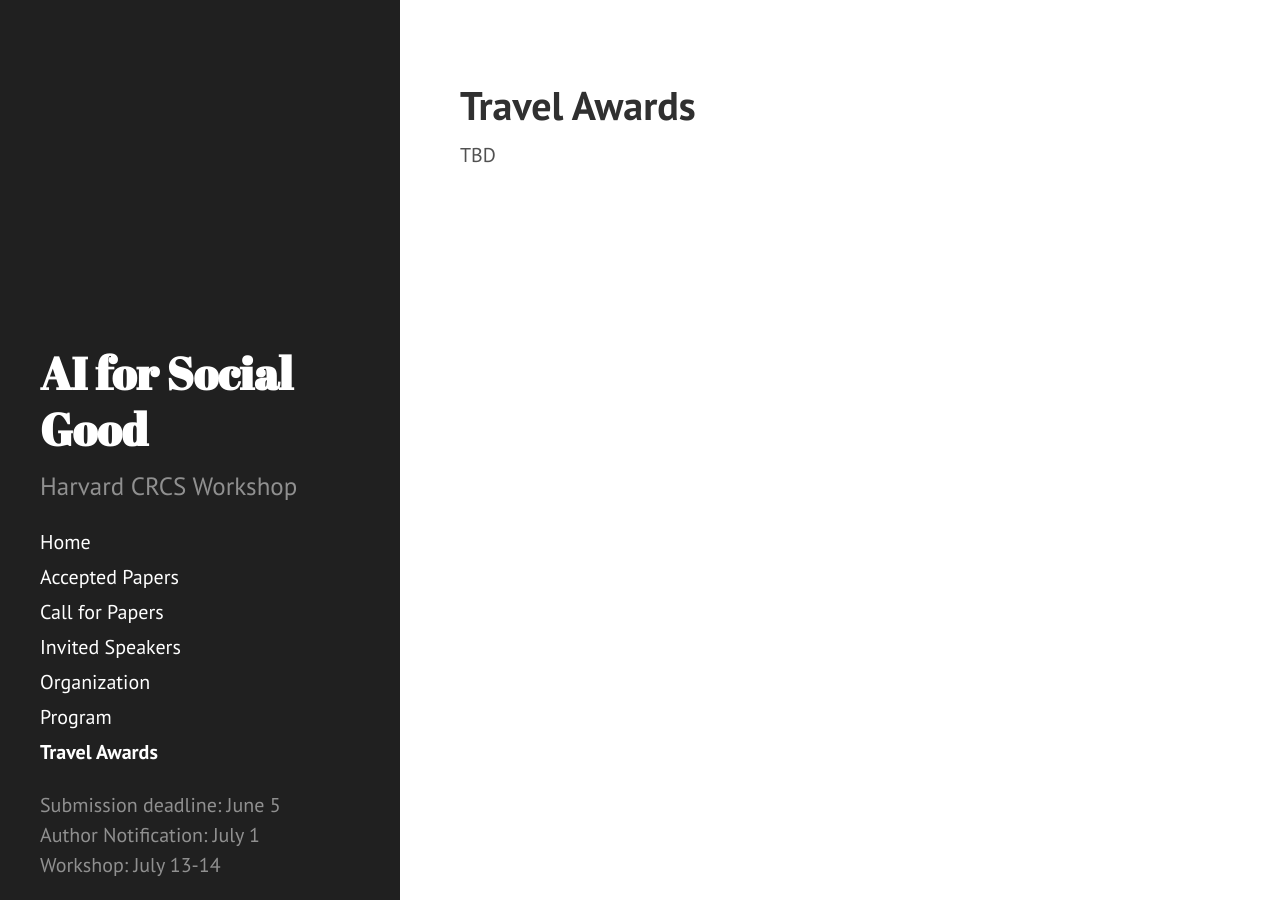
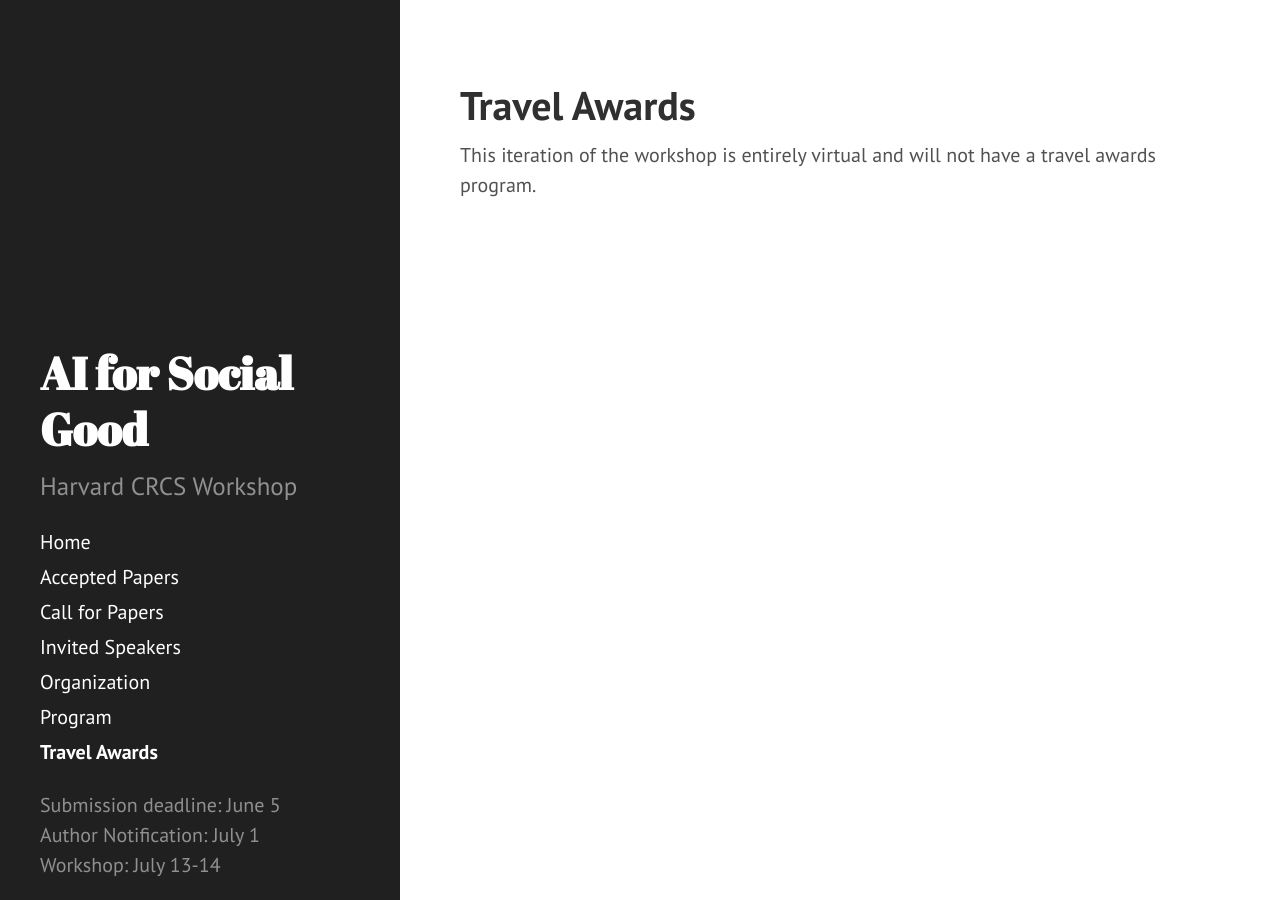
Before and after one commit to slremy/aiforpublichealth.github.io, a Jekyll site: the page built from travel.md, in a window 1280 px wide. Built offline with Jekyll 4.4.1, drawn with Linux system fonts in a browser that asks for light colours.

Commit message:
Update travel.md

```diff
--- a/travel.md
+++ b/travel.md
@@ -2,7 +2,7 @@
 layout: page
 title: Travel Awards
 ---
-TBD
+This iteration of the workshop is entirely virtual and will not have a travel awards program.
 
 <div class="posts">
   {% for post in paginator.posts %}
```
